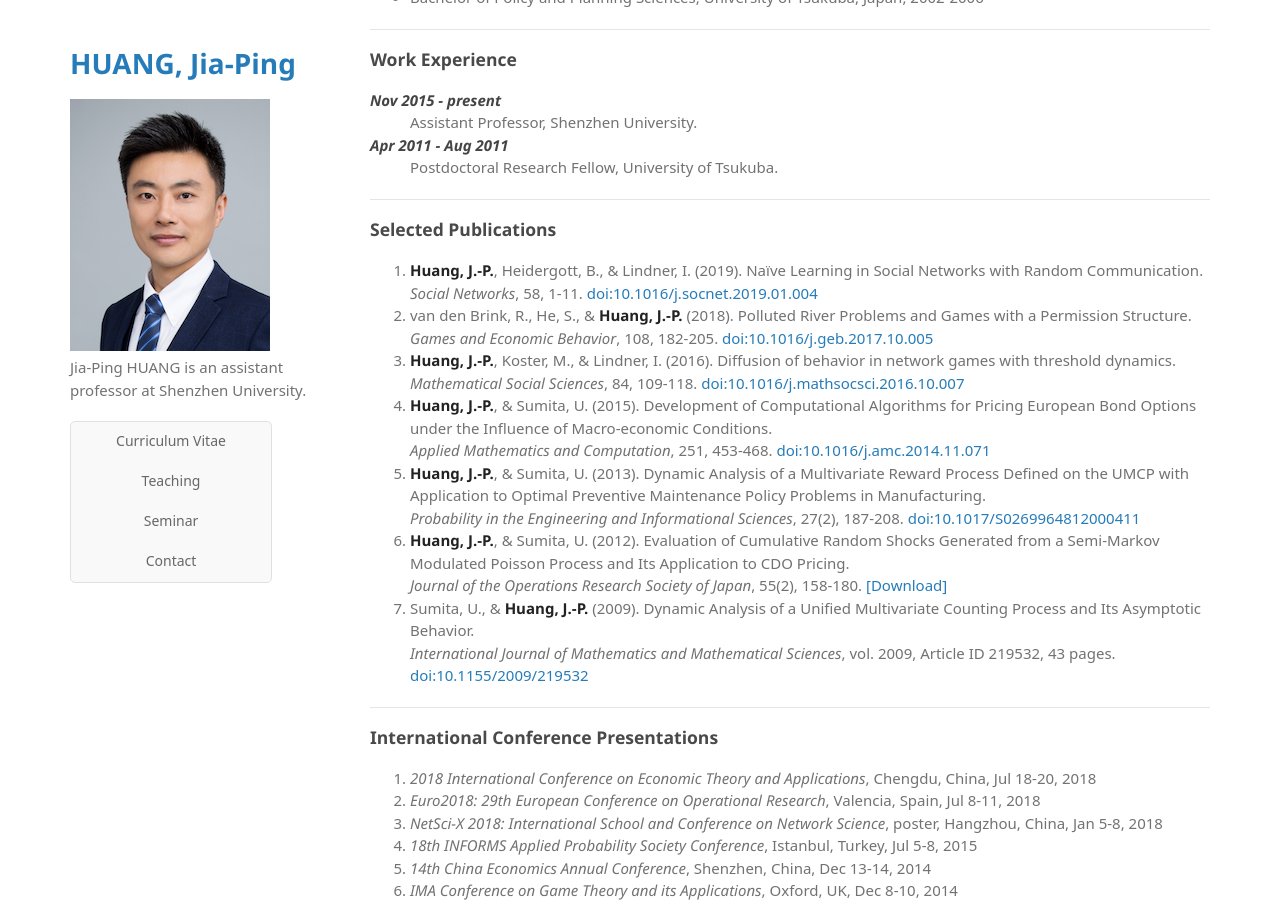
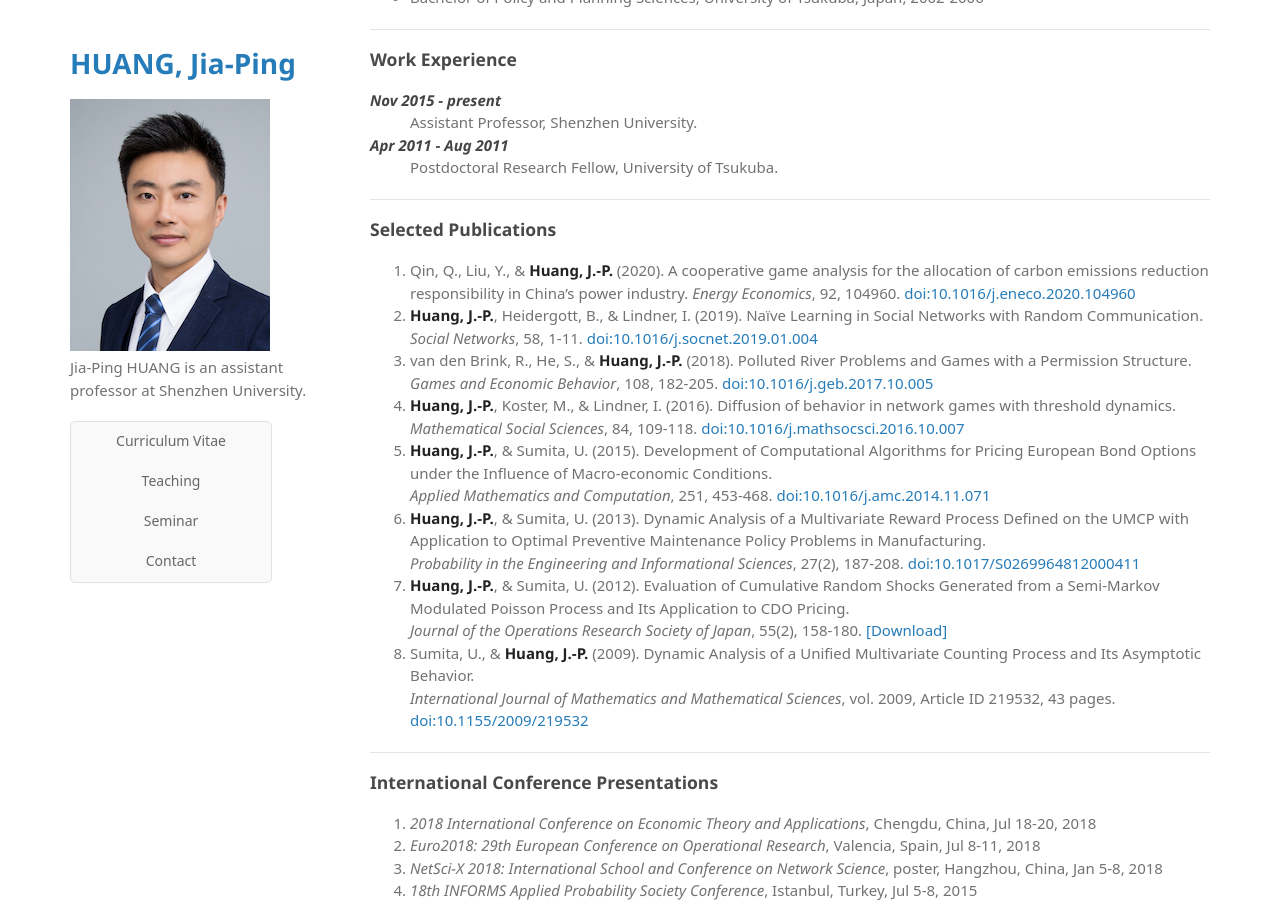
Before and after one commit to huangjp28/huangjp28.github.io, a Jekyll site: the page built from _pages/01_CV.md, in a window 1280 px wide and 900 px high, scrolled down 623 px. Built offline with Jekyll 4.4.1, drawn with Linux system fonts in a browser that asks for light colours; some web fonts are replaced; a script that is not in the unit is left out.

Commit message:
update 20201008

```diff
--- a/_pages/01_CV.md
+++ b/_pages/01_CV.md
@@ -52,19 +52,20 @@ Cooperative Game Theory, Social and Economic Networks, Dynamics in Economics and
 ---
 ### Selected Publications
 
-1. **Huang, J.-P.**, Heidergott, B., & Lindner, I. (2019). Naïve Learning in Social Networks with Random Communication.
+1. Qin, Q., Liu, Y., & **Huang, J.-P.** (2020). A cooperative game analysis for the allocation of carbon emissions reduction responsibility in China's power industry. *Energy Economics*, 92, 104960. [doi:10.1016/j.eneco.2020.104960](https://www.sciencedirect.com/science/article/pii/S0140988320303005)
+2. **Huang, J.-P.**, Heidergott, B., & Lindner, I. (2019). Naïve Learning in Social Networks with Random Communication.
 *Social Networks*, 58, 1-11. [doi:10.1016/j.socnet.2019.01.004](https://www.sciencedirect.com/science/article/pii/S0378873318300923)
-2. van den Brink, R., He, S., & **Huang, J.-P.** (2018). Polluted River Problems and Games with a Permission Structure.
+3. van den Brink, R., He, S., & **Huang, J.-P.** (2018). Polluted River Problems and Games with a Permission Structure.
 *Games and Economic Behavior*, 108, 182-205. [doi:10.1016/j.geb.2017.10.005](https://www.sciencedirect.com/science/article/pii/S089982561730177X)
-3. **Huang, J.-P.**, Koster, M., & Lindner, I. (2016). Diffusion of behavior in network games with threshold dynamics.
+4. **Huang, J.-P.**, Koster, M., & Lindner, I. (2016). Diffusion of behavior in network games with threshold dynamics.
 *Mathematical Social Sciences*, 84, 109-118. [doi:10.1016/j.mathsocsci.2016.10.007](https://www.sciencedirect.com/science/article/pii/S0165489616301305)
-4. **Huang, J.-P.**, & Sumita, U. (2015). Development of Computational Algorithms for Pricing European Bond Options under the Influence of Macro-economic Conditions.
+5. **Huang, J.-P.**, & Sumita, U. (2015). Development of Computational Algorithms for Pricing European Bond Options under the Influence of Macro-economic Conditions.
 *Applied Mathematics and Computation*, 251, 453-468. [doi:10.1016/j.amc.2014.11.071](https://www.sciencedirect.com/science/article/pii/S0096300314016038)
-5. **Huang, J.-P.**, & Sumita, U. (2013). Dynamic Analysis of a Multivariate Reward Process Defined on the UMCP with Application to Optimal Preventive Maintenance Policy Problems in Manufacturing.
+6. **Huang, J.-P.**, & Sumita, U. (2013). Dynamic Analysis of a Multivariate Reward Process Defined on the UMCP with Application to Optimal Preventive Maintenance Policy Problems in Manufacturing.
 *Probability in the Engineering and Informational Sciences*, 27(2), 187-208. [doi:10.1017/S0269964812000411](https://www.cambridge.org/core/journals/probability-in-the-engineering-and-informational-sciences/article/dynamic-analysis-of-a-multivariate-reward-process-defined-on-the-umcp-with-application-to-optimal-preventive-maintenance-policy-problems-in-manufacturing/9381BAE5C5E950D9296993784662B007)
-6. **Huang, J.-P.**, & Sumita, U. (2012). Evaluation of Cumulative Random Shocks Generated from a Semi-Markov Modulated Poisson Process and Its Application to CDO Pricing.
+7. **Huang, J.-P.**, & Sumita, U. (2012). Evaluation of Cumulative Random Shocks Generated from a Semi-Markov Modulated Poisson Process and Its Application to CDO Pricing.
 *Journal of the Operations Research Society of Japan*, 55(2), 158-180. [[Download]](http://www.orsj.or.jp/~archive/pdf/e_mag/Vol.55_02_158.pdf)
-7. Sumita, U., & **Huang, J.-P.** (2009). Dynamic Analysis of a Unified Multivariate Counting Process and Its Asymptotic Behavior.
+8. Sumita, U., & **Huang, J.-P.** (2009). Dynamic Analysis of a Unified Multivariate Counting Process and Its Asymptotic Behavior.
 *International Journal of Mathematics and Mathematical Sciences*, vol. 2009, Article ID 219532, 43 pages. [doi:10.1155/2009/219532](https://www.hindawi.com/journals/ijmms/2009/219532/)
 
 ---
```
Also changed, not shown: index.md (+2 -0 lines).
